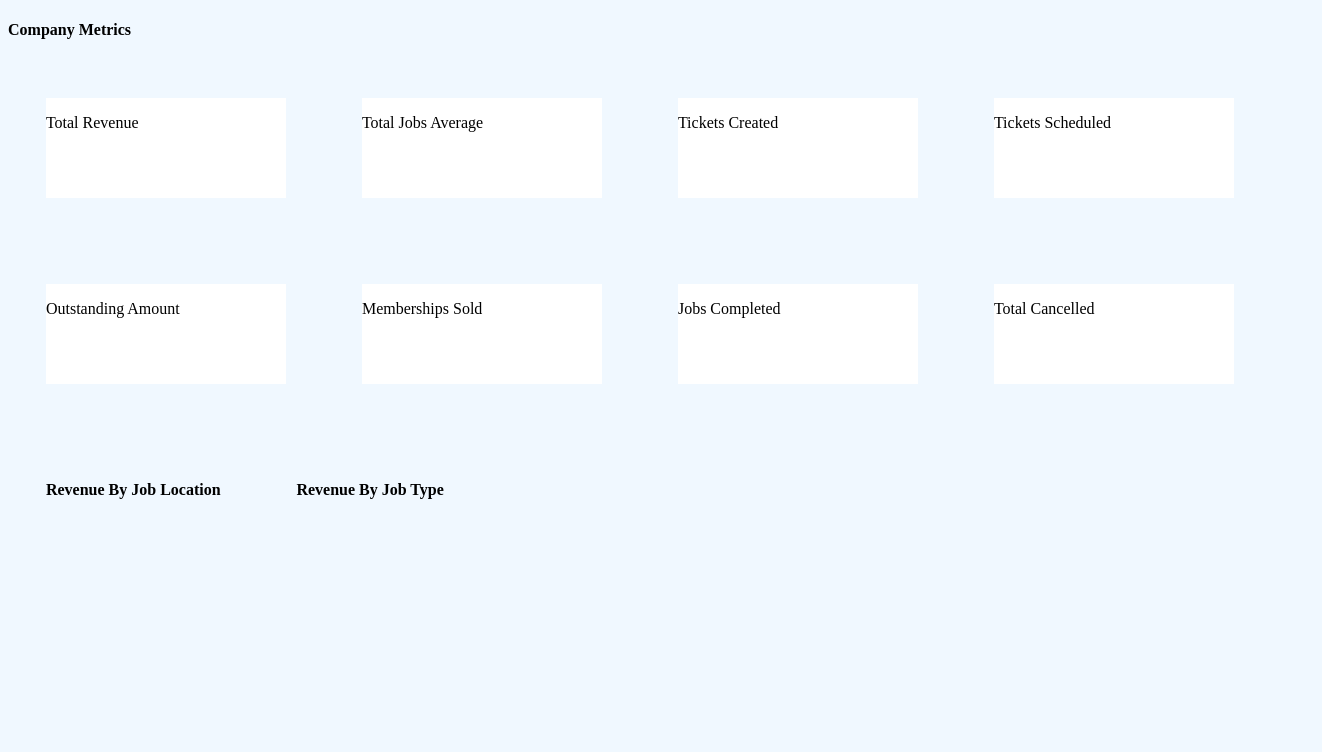
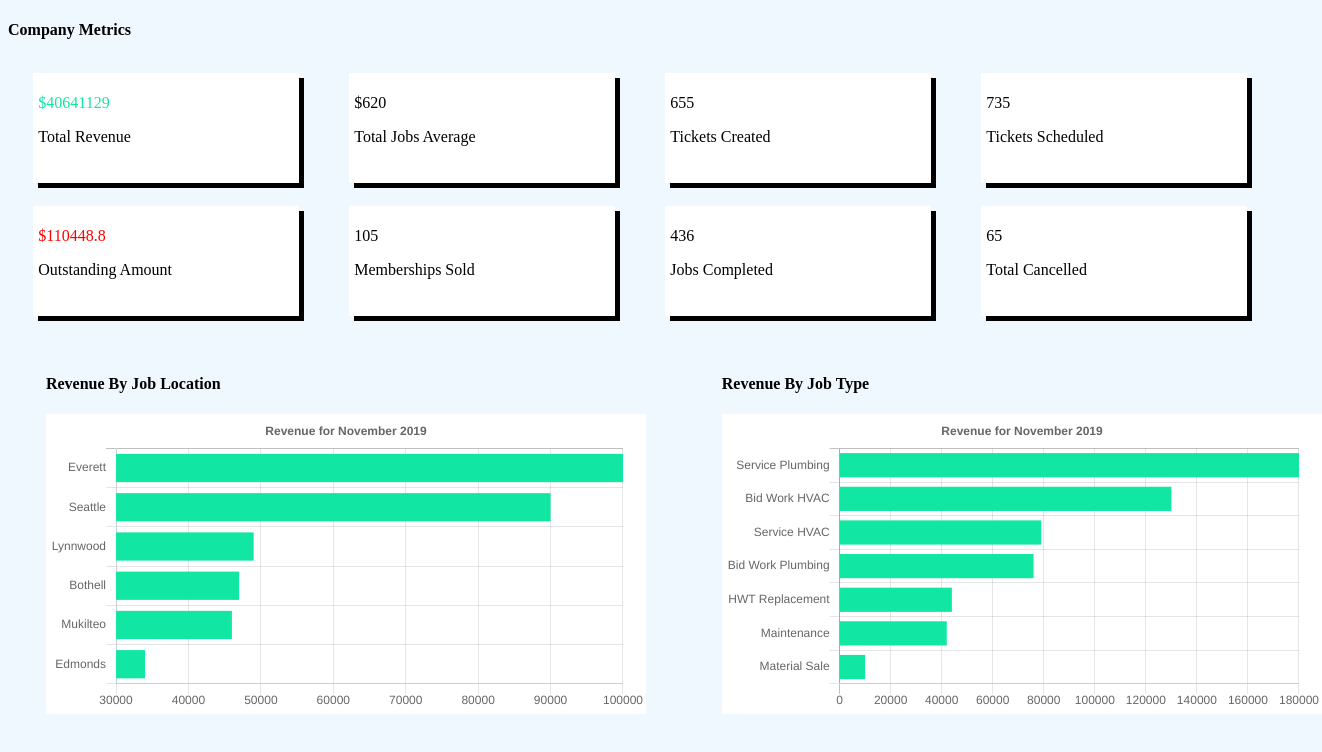
Before and after one commit to Stuti333/ZenTrades-tasks, a plain HTML site: page task4/dashboard.html in a window 1280 px wide. Shown: the whole page, 1322 px wide, since content can reach past the window. Drawn offline with nearby package versions, Linux system fonts and the light colour scheme.

Commit message:
final commit

```diff
--- a/task3/index.html
+++ b/task3/index.html
@@ -3,7 +3,6 @@
     <head>
         <title>Smart Serv Login Page</title>
         <link rel="stylesheet" href="index.css">
-        <script src="script.js" defer></script>
 
     </head>
     <body>
@@ -26,6 +25,7 @@
                 </div>
             </form>
         </div>
+        <script src="script.js" defer></script>
 
     </body>
 </html>
--- a/task4/dashboard.css
+++ b/task4/dashboard.css
@@ -1,5 +1,6 @@
 body{
     background-color: aliceblue;
+    font-family:'Times New Roman', Times, serif;
 }
 .grid{
     display: grid;
@@ -11,10 +12,14 @@ body{
     flex-direction: row;
 }
 .box1,.box2,.box3,.box4{
-    width:20%;
+    width:21%;
     height: 100px;
-    margin:3%;
+    margin:2%;
+    margin-top: 1%;
+    margin-bottom: 0;
+    padding: 5px;
     background-color: white;
+    box-shadow: 5px 5px;
 }
 .grid2{
     display:flex;
@@ -23,3 +28,13 @@ body{
 .rbjl,.rbjt{
     margin:3%;
 }
+#tr{
+    color: rgb(18, 230, 163);
+}
+#oa{
+    color: red;
+}
+#chart2,#chart1{
+    width:600px;
+    background-color: white;
+}
--- a/task4/dashboard.html
+++ b/task4/dashboard.html
@@ -3,6 +3,7 @@
     <head>
         <title>Dashboard</title>
         <link rel="stylesheet" href="dashboard.css">
+
     </head>
     <body>
         <div class="cm">
@@ -40,7 +41,7 @@
                         <p class="box-content">Jobs Completed</p>
                     </div>
                     <div class="box4">
-                        <div p="tcc"></p>
+                        <p id="tcc"></p>
                         <p class="box-content">Total Cancelled</p>
                     </div>
             </div>
@@ -49,12 +50,19 @@
         <div class="grid2">
         <div class="rbjl">
             <h4 class="rbjl1">Revenue By Job Location</h4>
-            <div id="chart1"></div>
+            <div id="chart1">
+                <canvas id="myChart" style="width:100%;max-width:700px"></canvas>
+            </div>
         </div>
         <div class="rbjt">
             <h4 class="rbjt1">Revenue By Job Type</h4>
-            <div id="chart2"></div>
+            <div id="chart2">
+                <canvas id="myChart1" style="width:100%;max-width:700px"></canvas>
+            </div>
         </div>
     </div>
+    <script src="https://cdnjs.cloudflare.com/ajax/libs/Chart.js/2.9.4/Chart.js"></script>
+    <script src="dashboard_style.js"></script>
+
     </body>
 </html>
--- a/task4/script.js
+++ b/task4/script.js
@@ -17,12 +17,18 @@ function validatePassword() {
             break;
         }
     }
+    var correctPassword='SmartServTest@123';
     var hasNumber = /\d/.test(password);
     var hasSpecialChars = /^[a-zA-Z0-9@]+$/.test(password);
     if (!hasUppercase || !hasNumber || !hasSpecialChars) {
         alert('Password must contain an uppercase letter, a number, and only allow @ as a special character.');
         passwordInput.value = '';
     }
+    if (password === correctPassword) {
+        window.location.href = 'dashboard.html';
+    } else {
+        document.getElementById('errorMessage').textContent = 'Incorrect password. Please try again.';
+    }
 }
 
 function submitForm() {
```
Also changed, not shown: task4/index.html (+1 -1 lines).
